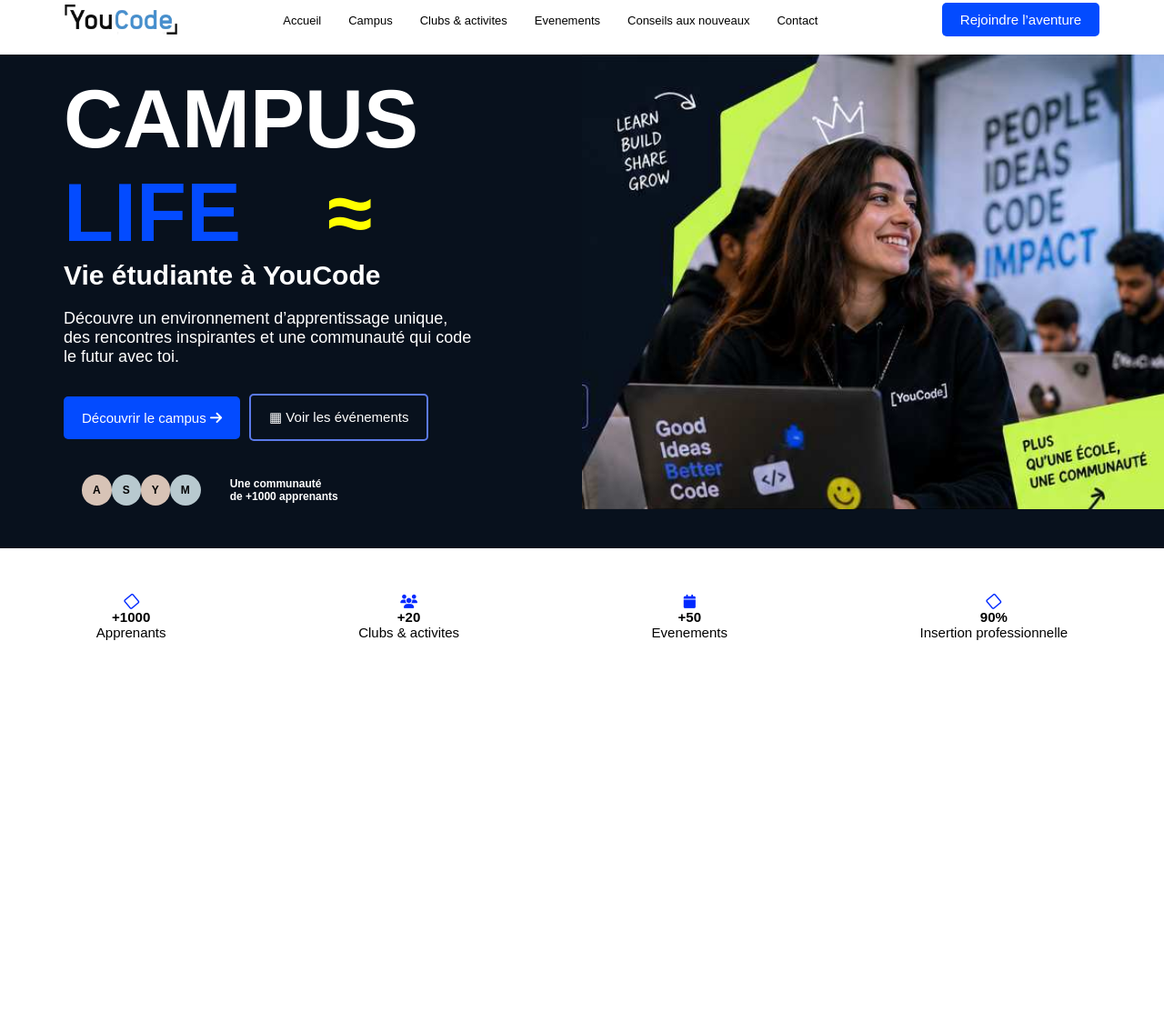
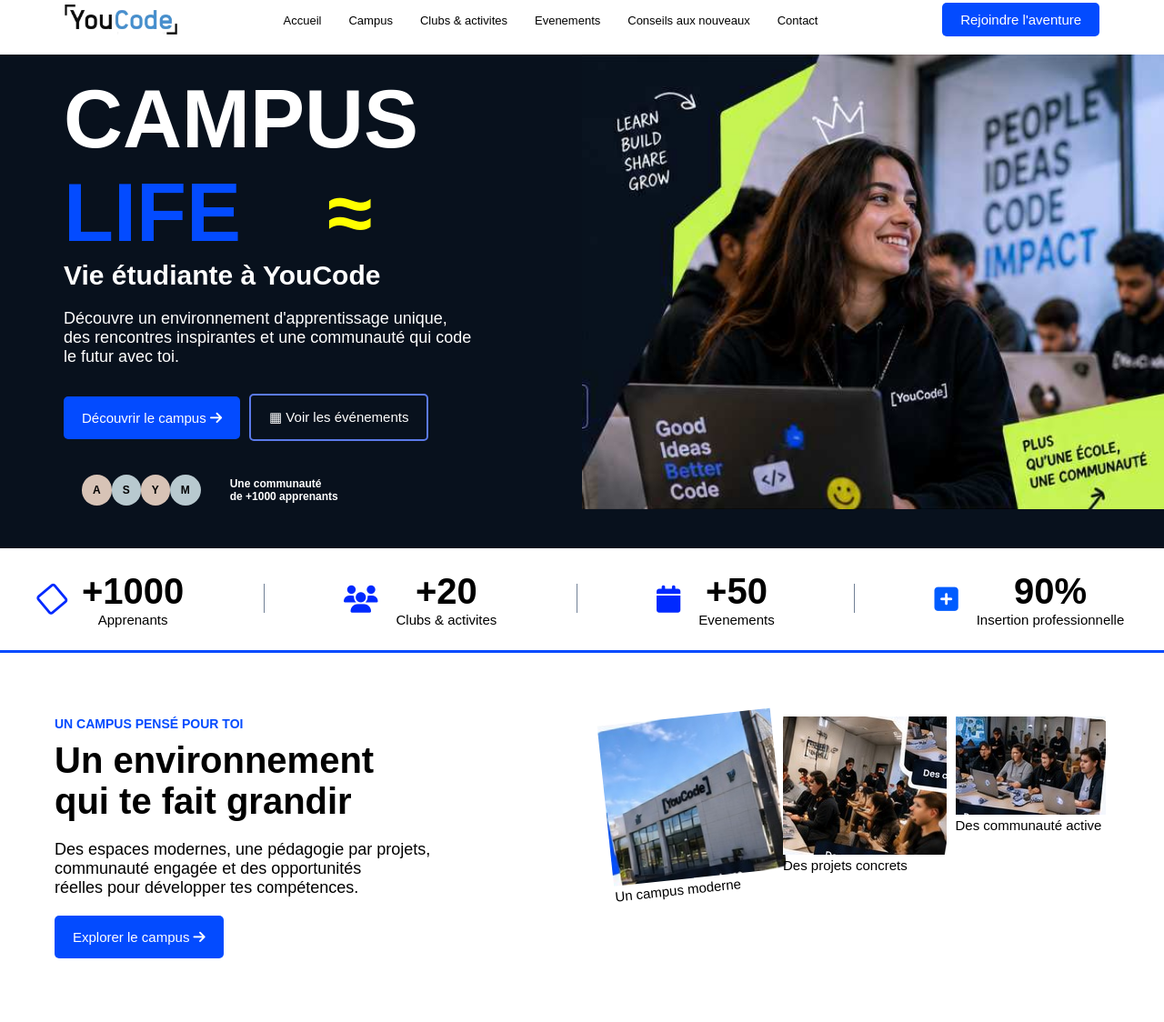
Before and after one commit to yassinedzaouha/campus-life, a plain HTML site: page index.html in a window 1280 px wide. Shown: the part 17-1141 px from the top of the page at 91% size. Before the commit the page ends 800 px from the top, so only its background shows below. Drawn offline with Linux system fonts and the light colour scheme.

Commit message:
add pictrues and envirenment section

```diff
--- a/css/main.css
+++ b/css/main.css
@@ -182,10 +182,75 @@
 .statistics {
     display: flex;
     justify-content: space-around;
-    padding: 50px 0px;
+    padding: 25px 0px;
+    align-items: center;
+    border-bottom: 3px solid var(--primary-bg-color);
 }
 
 .statistics .stat {
     text-align: center;
+    display: flex;
+    justify-content: space-between;
+    align-items: center;
+    gap: 20px;
+}
 
+.statistics .stat i{
+    font-size: 30px;
 }
+
+.statistics .stat div h3{
+    font-size: 40px;
+}
+
+.environment {
+    display: flex;
+    justify-content: space-between;
+    padding: 50px 0px;
+    margin: 0px 20px;
+}
+.environment-content {
+    width: 50%;
+    padding: 20px;
+    margin-left: 20px;
+}
+.environment-content h6 {
+    font-size: 14px;
+    color: var(--primary-bg-color);
+    margin-bottom: 10px;
+}
+.environment-content h3 {
+    font-size: 40px;
+    margin-bottom: 20px;
+}
+
+.environment-content p {
+    font-size: 18px;
+    margin-bottom: 20px;
+}
+
+.environment-content button {
+    background-color: var(--primary-bg-color);
+    color: #fff;
+    border: none;
+    padding: 15px 20px;
+    border-radius: 5px;
+    cursor: pointer;
+}
+
+.environment-image {
+    width: 50%;
+    padding: 20px;
+    display: flex;
+    align-items: center;
+}
+
+.environment-image div{
+    width: 50%;
+    height: 100%;
+    position: relative;
+}
+
+.environment-image .image1{
+    transform: rotate(-6deg);
+}
--- a/index.html
+++ b/index.html
@@ -25,7 +25,7 @@
         </nav>
         <div>
             <button>
-                Rejoindre l’aventure
+                Rejoindre l'aventure
             </button>
         </div>
     </header>
@@ -33,7 +33,7 @@
         <div class="hero-content">
             <h1>CAMPUS <br><span class="life">LIFE</span>     <span class="hero-symbol">≈</span></h1>
             <h2>Vie étudiante à YouCode</h2>
-            <p>Découvre un environnement d’apprentissage unique,<br>
+            <p>Découvre un environnement d'apprentissage unique,<br>
                 des rencontres inspirantes et une communauté qui code <br>
                 le futur avec toi.</p>
             <div class="hero-buttons">
@@ -67,12 +67,22 @@
                 <p>Apprenants</p>
             </div>
         </div>
+        <div class="icon">
+            <svg width="1" height="32" viewBox="0 0 1 32" fill="none" xmlns="http://www.w3.org/2000/svg">
+            <line x1="0.5" y1="0" x2="0.5" y2="32" stroke="#718096" stroke-width="1"/>
+            </svg>
+        </div>
         <div class="stat">
             <i class="fa-solid fa-users" style="color: rgb(0, 41, 255);"></i>
             <div>
                 <h3>+20</h3>
                 <p>Clubs & activites</p>
             </div>
+        </div>
+        <div class="icon">
+            <svg width="1" height="32" viewBox="0 0 1 32" fill="none" xmlns="http://www.w3.org/2000/svg">
+            <line x1="0.5" y1="0" x2="0.5" y2="32" stroke="#718096" stroke-width="1"/>
+            </svg>
         </div>
         <div class="stat">
             <i class="fa-solid fa-calendar" style="color: rgb(0, 41, 255);"></i>
@@ -81,13 +91,44 @@
                 <p>Evenements</p>
             </div>
         </div>
+        <div class="icon">
+            <svg width="1" height="32" viewBox="0 0 1 32" fill="none" xmlns="http://www.w3.org/2000/svg">
+            <line x1="0.5" y1="0" x2="0.5" y2="32" stroke="#718096" stroke-width="1"/>
+            </svg>
+        </div>
         <div class="stat">
-            <i class="fa-sharp fa-regular fa-square fa-rotate-by" style="color: rgb(0, 41, 255); --fa-rotate-angle: 50deg;"></i>
+            <i class="fa-solid fa-square-plus" style="color: rgb(0, 92, 255);"></i>
             <div>
                 <h3>90%</h3>
                 <p>Insertion professionnelle</p>
             </div>
         </div>
     </section>
+
+    <section class="environment">
+        <div class="environment-content">
+            <h6>UN CAMPUS PENSÉ POUR TOI</h6>
+            <h3>Un environnement <br>qui te fait grandir</h3>
+            <p>Des espaces modernes, une pédagogie par projets,<br>communauté engagée et des opportunités<br> réelles pour développer tes compétences.</p>
+            <button>
+                Explorer le campus <i class="fa-solid fa-arrow-right"></i>
+            </button>
+        </div>
+        <div class="environment-image">
+            <div class="image1">
+                <img src="assets/evinm1.jpg" alt="Campus Environment">
+                <p>Un campus moderne</p>
+            </div>
+
+            <div class="image2">
+                <img src="assets/evinm2.jpg" alt="Campus Environment">
+                <p>Des projets concrets</p>
+            </div>
+            <div class="image3">
+                <img src="assets/evinm3.jpg" alt="Campus Environment">
+                <p>Des communauté active</p>
+            </div>
+        </div>
+    </section>
 </body>
 </html>
```
Also changed, not shown: assets/evinm1.jpg (added), assets/evinm2.jpg (added), assets/evinm3.jpg (added).
